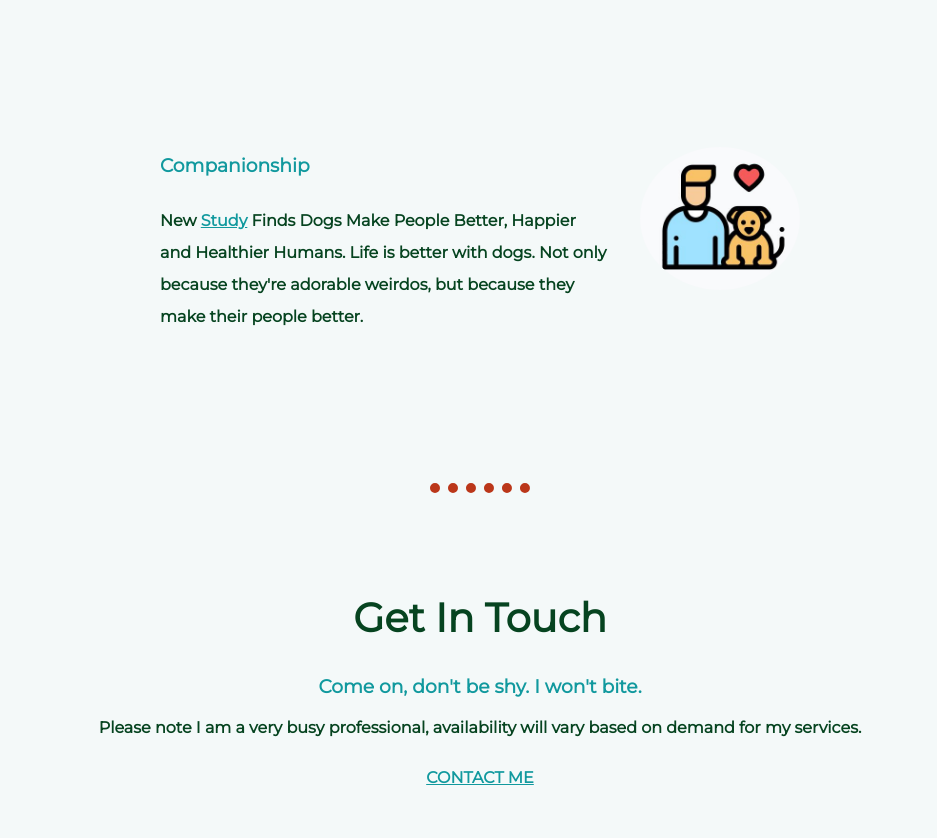
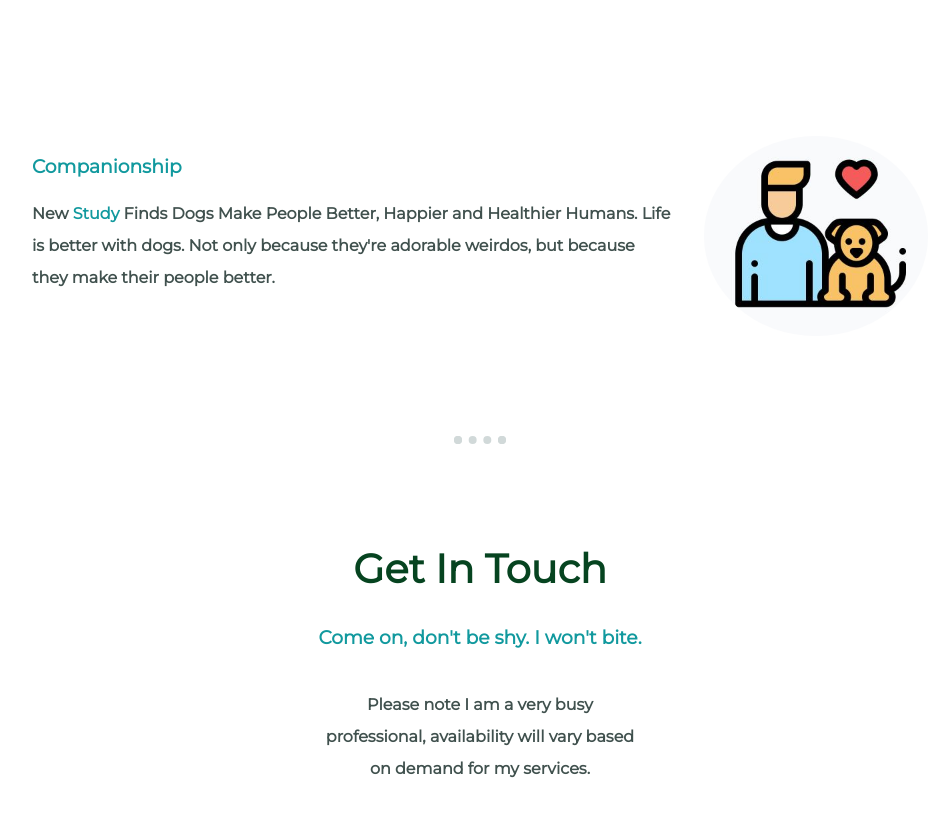
Before and after one commit to alexanderng23/PersonalDog, a plain HTML site: page index.html in a window 1280 px wide. Shown: the part 1962-2800 px from the top of the page, without its empty margins (160-1097 px from the left). Drawn offline with Linux system fonts and the light colour scheme.

Commit message:
Add files via upload

```diff
--- a/CSS/styles.css
+++ b/CSS/styles.css
@@ -1,6 +1,7 @@
 /**** Tag Selectors****/
 div {
-
+  padding-left: 15%;
+  padding-right: 15%;
 }
 
 body {
@@ -8,7 +9,8 @@ body {
     text-align: center;
     margin: 0;
     font-family: 'Merriweather', serif;
-    background-color: #f4f9f9;
+    background-color: white;
+    color: #40514E;
 }
 
 h1 {
@@ -33,27 +35,28 @@ h3 {
 p {
     display: block;
     font-weight: bold;
-    color: #064420;
+    line-height: 2;
     font-family: 'Montserrat', sans-serif;
     margin: 20px auto 30px auto;
+
 }
 
 a {
     font-family: 'Montserrat', sans-serif;
     font-weight: bold;
     color: #11999E;
+    text-decoration: none;
+}
+
+a:hover {
+    color: #EAF6F6;
 }
 
 hr {
-    border-top-style: dotted;
-    border-bottom-style: none;
-    border-right-style: none;
-    border-left-style: none;
-    border-width: 10px;
-    border-color: #bb371a;
-    width: 100px;
-    margin-top: 100px;
-    margin-bottom: 100px;
+    border: dotted #d1d9d9 8px;
+    border-bottom: none;
+    width: 4%;
+    margin: 100px auto;
 }
 
 img {
@@ -65,14 +68,20 @@ img {
   margin: 0;
   position: relative;
   padding-top: 100px;
+  background-color: #EAF6F6;
 }
 
 .middle-container{
-  position: relative;
+  padding-top: 75px;
+  padding-bottom: 50px;
 }
 
 .bottom-container{
   position: relative;
+  background-color: #66BFBF;
+  padding-top: 30px;
+  padding-bottom: 20px;
+  line-height: 2;
 }
 
 .top-cloud{
@@ -92,51 +101,103 @@ img {
 }
 
 .profile-img{
-  border-radius: 10% 30% 50% 70%;
+  border-radius: 100%;
+}
+
+.intro{
+  width: 60%;
+  margin: auto auto;
+}
+
+.skills{
+  padding: 0;
 }
 
 .skill-img-one{
   width: 25%;
   border-radius: 100%;
+  margin-right: 30px;
   float: left;
-  margin-right: 30px;
 }
 
 .skill-img-two{
   width: 25%;
   border-radius: 100%;
+  margin-left: 30px;
   float: right;
-  margin-left: 30px;
+
+}
+
+.skill-row{
+  padding: 0;
+  text-align: left;
+  margin: 75px auto 75px auto;
+  overflow: auto;
+}
+
+.skill-description{
+
 }
 
 .btn {
+   background: #11CDD4;
+   background-image: -webkit-linear-gradient(top, #11CDD4, #11999E);
+   background-image: -moz-linear-gradient(top, #11CDD4, #11999E);
+   background-image: -ms-linear-gradient(top, #11CDD4, #11999E);
+   background-image: -o-linear-gradient(top, #11CDD4, #11999E);
+   background-image: -webkit-gradient(to bottom, #11CDD4, #11999E);
+   -webkit-border-radius: 8px;
+   -moz-border-radius: 8px;
+   border-radius: 8px;
+   color: #FFFFFF;
+   font-family: 'Montserrat', sans-serif;
+   font-size: 20px;
+   font-weight: 100;
+   padding: 10px;
+   text-decoration: none;
+   display: inline-block;
+   cursor: pointer;
+   text-align: center;
+}
 
+.btn:hover {
+   border: solid #337FED 1px;
+   background: #30E3CB;
+   background-image: -webkit-linear-gradient(top, #30E3CB, #2BC4AD);
+   background-image: -moz-linear-gradient(top, #30E3CB, #2BC4AD);
+   background-image: -ms-linear-gradient(top, #30E3CB, #2BC4AD);
+   background-image: -o-linear-gradient(top, #30E3CB, #2BC4AD);
+   background-image: -webkit-gradient(to bottom, #30E3CB, #2BC4AD);
+   -webkit-border-radius: 8px;
+   -moz-border-radius: 8px;
+   border-radius: 8px;
+   text-decoration: none;
 }
 
 .footer-link {
   font-family: 'Montserrat', sans-serif;
   font-weight: bold;
   color: #11999E;
+  margin: 10px;
+
 }
 
 .attribution {
   font-size: x-small;
+
 }
 
 .professional{
   font-weight: normal;
 }
 
-.skill-row{
-  width: 50%;
-  margin: 150px auto;
-  text-align: left;
-  line-height: 2;
+.contact-message{
+ width: 50%;
+margin: 40px auto 60px;
 }
 
-.skill-description{
-
+.copyright{
+  color: #EAF6F6;
 }
 
-
 /**** ID Selectors****/
--- a/index.html
+++ b/index.html
@@ -17,20 +17,16 @@
     <h2 class="Professional">A Professional Lapdog</h2>
     <img class="bottom-cloud" src="Images/cloud.png" alt="cloud image">
     <img class="mountain" src="Images/mountain.png" alt="cloud image">
-    <hr />
   </div>
-
-
 
   <div class="middle-container">
     <div class="profile">
       <img class="profile-img" src="Images\Portrait.JPG" alt="ChoyChoy Profile Picture">
       <h2>Hello Human.</h2>
-      <p>Do you know what you're missing in life? The cutest companion ever, me.</p>
-    </div>
+      <p class="intro"> I am the founding-pupper of the United Lapdog Association. Inspired by my owners, I wanted to spread the happiness of having a dog companion. Our goal is to train each companionship to realize their full potential.</p>
+  </div>
 
-    <hr>
-
+<hr />
     <div class="skills">
       <h2>My Skills.</h2>
       <div class="skill-row">
@@ -38,30 +34,32 @@
         <h3>Playfulness</h3>
         <p class="skill-description">Never a boring day when you're with me; I will always be by yourside, even if it annoys you. I don't typically like to play with toys, they freak me out; however, I love playing tag with humans and other dogs.</p>
       </div>
+
+      <br />
+
       <div class="skill-row">
         <img class="skill-img-two" src="Images\love.jpg" alt="love" >
-
         <h3>Companionship</h3>
-        <p>New <span><a href="https://www.prnewswire.com/news-releases/new-study-finds-dogs-make-people-better-happier-and-healthier-humans-300364359.html">Study</a></span> Finds Dogs Make People Better, Happier and Healthier Humans. Life is better with dogs. Not only because they're adorable weirdos, but because they make their people better.</p>
+        <p class="skill-description">New <span><a href="https://www.prnewswire.com/news-releases/new-study-finds-dogs-make-people-better-happier-and-healthier-humans-300364359.html">Study</a></span> Finds Dogs Make People Better, Happier and Healthier Humans. Life is better with dogs. Not only because they're adorable weirdos, but because they make their people better.</p>
       </div>
     </div>
 
-    <hr>
+    <hr />
 
     <div class="contact-me">
-       <h2>Get In Touch</h2>
-       <h3>Come on, don't be shy. I won't bite.</h3>
-       <p>Please note I am a very busy professional, availability will vary based on demand for my services.</p>
+      <h2>Get In Touch</h2>
+      <h3>Come on, don't be shy. I won't bite.</h3>
+      <p class="contact-message">Please note I am a very busy professional, availability will vary based on demand for my services.</p>
       <a class="btn" href="mailto:ChoyChoy@dogmail.com">CONTACT ME</a>
     </div>
   </div>
-<hr />
+
   <div class="bottom-container">
     <a class="footer-link" href="https://www.linkedin.com/">LinkedIn</a>
     <a class="footer-link" href="https://twitter.com/">Twitter</a>
     <a class="footer-link" href="https://www.appbrewery.co/">Website</a>
     <div class="attribution">Icons made by <a href="https://www.freepik.com" title="Freepik">Freepik</a> from <a href="https://www.flaticon.com/" title="Flaticon">www.flaticon.com</a></div>
-    <p>© 2021 Choy Choy.</p>
+    <p class="copyright">© 2021 Choy Choy.</p>
   </div>
 
 </body>
```
